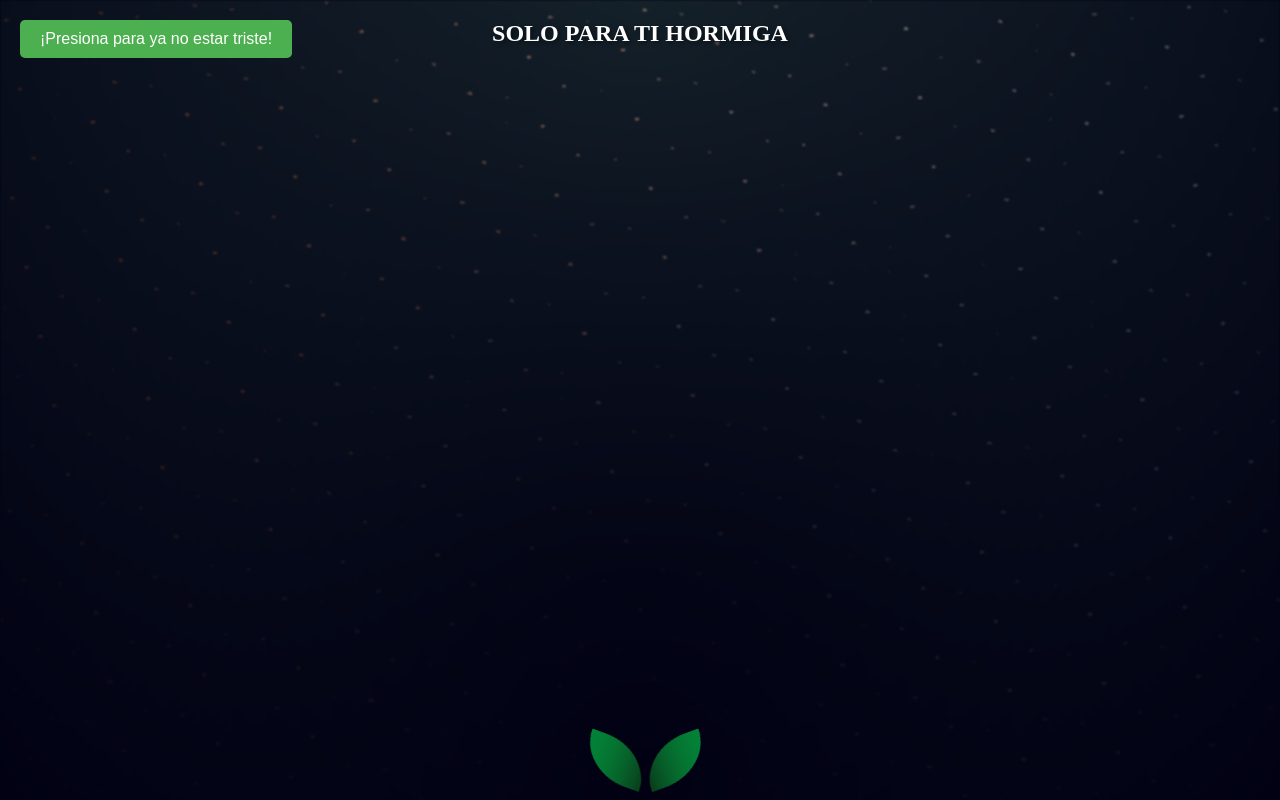
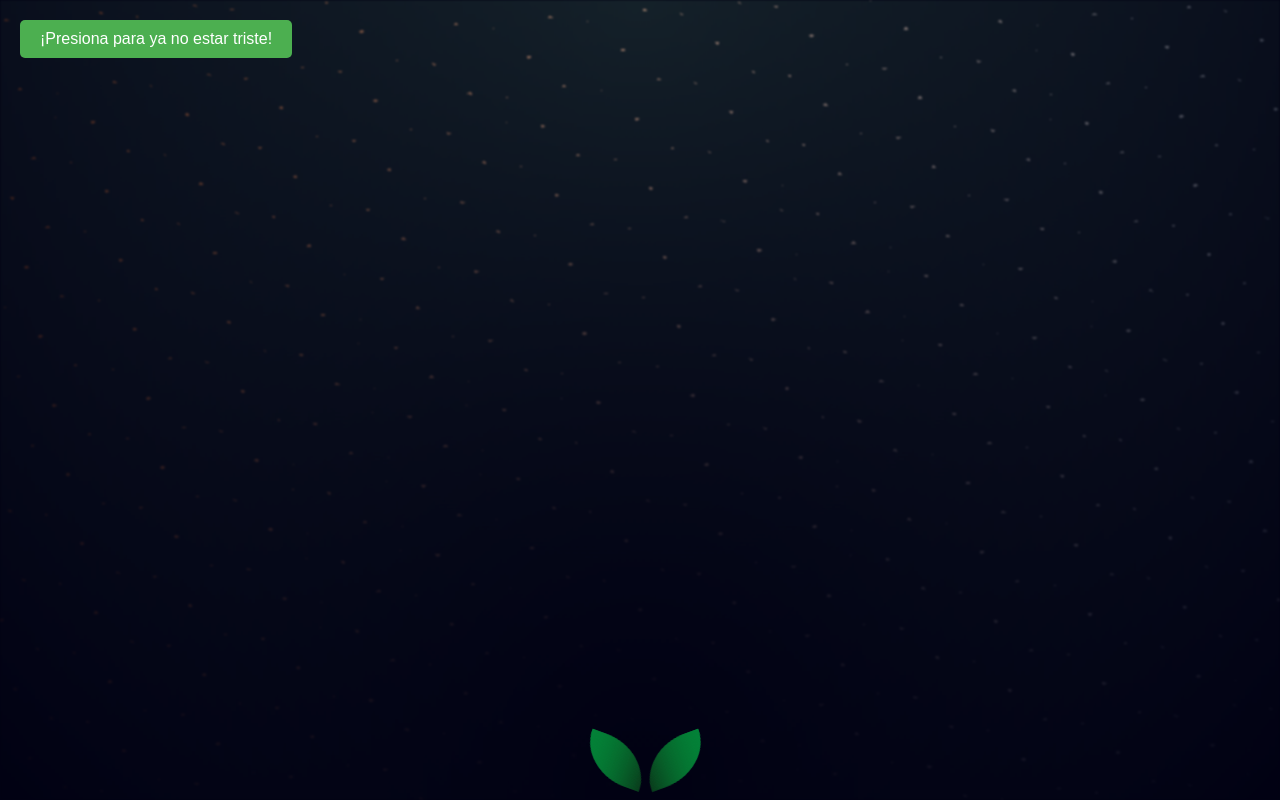
Before and after one commit to zerotwo0028/REGALO, a plain HTML site: page index.html in a window 1280 px wide. Drawn offline with Linux system fonts and the light colour scheme.

Commit message:
Update index.html

```diff
--- a/index.html
+++ b/index.html
@@ -45,7 +45,7 @@
 
   <div id="textSection">
     <!-- Aquí puedes añadir tu texto -->
-    <p>SOLO PARA TI HORMIGA</p>
+    <p></p>
   </div>
 
   <div class="night"></div>
```
